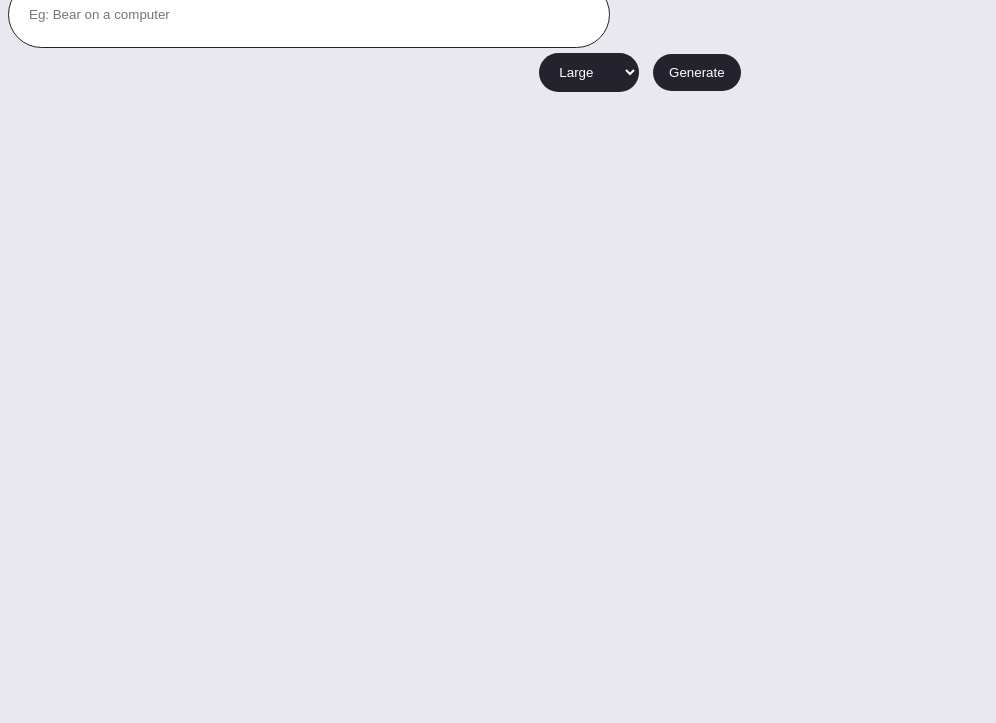
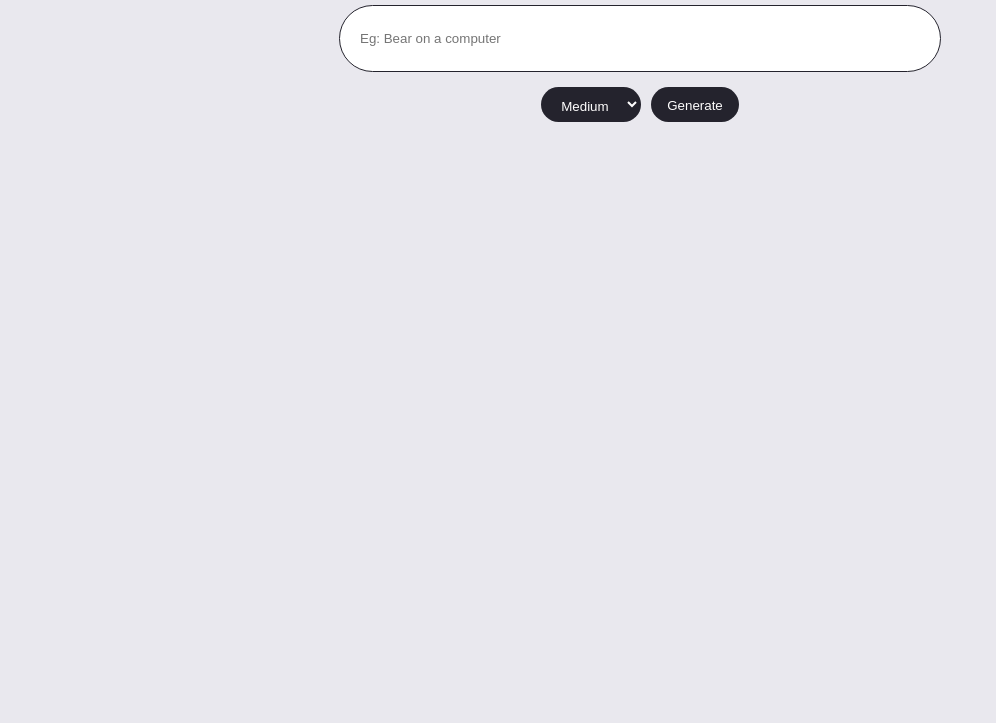
Before and after one commit to umjoshua/nodejs-openai-image-generator, a website: page public/index.html in a window 1280 px wide. Shown: the part 77-800 px from the top of the page, without its empty margins (0-996 px from the left). Drawn offline with Linux system fonts and the light colour scheme.

Commit message:
front end updated

```diff
--- a/public/css/style.css
+++ b/public/css/style.css
@@ -1,10 +1,16 @@
 body {
   background-color: #e9e8ee;
   font-size: 15px;
+  display: flex;
+  flex-direction: row;
+  justify-content: center;
 }
 
-div {
+#form-div {
+  display: flex;
+  flex-direction: column;
   position: relative;
+  align-items: center;
 }
 
 img {
@@ -20,7 +26,7 @@ img {
   border-radius: 999px;
   width: 90vw;
   margin: 0 auto;
-  margin-top: 50px;
+  margin-bottom: 10px;
   max-width: 560px;
 }
 
@@ -52,20 +58,27 @@ input:focus {
 }
 
 .buttons {
-  align-items: center;
+  display: flex;
+  flex-direction: row;
   justify-content: center;
-  justify-items: center;
-  justify-self: center;
+  height: 45px;
+  width: 90vw;
+  margin: 0 auto;
+  max-width: 560px;
 }
 
-#image{
+#image {
   display: none;
 }
-#generatedImage{
-  max-width: 500px;
+
+#generatedImage {
+  max-width: 560px;
+  display: flex;
+  flex-direction: row;
+  justify-content: center;
 }
 
-#warning{
+#warning {
   display: none;
   color: red;
 }
@@ -76,9 +89,11 @@ input:focus {
   /* display: inline-block; */
   display: none;
   position: relative;
+  margin-top: 10px;
   width: 30px;
   height: 15px;
 }
+
 #lds-ring div {
   box-sizing: border-box;
   display: block;
@@ -90,19 +105,24 @@ input:focus {
   animation: lds-ring 1.2s cubic-bezier(0.5, 0, 0.5, 1) infinite;
   border-color: blue transparent transparent transparent;
 }
+
 #lds-ring div:nth-child(1) {
   animation-delay: -0.45s;
 }
+
 #lds-ring div:nth-child(2) {
   animation-delay: -0.3s;
 }
+
 #lds-ring div:nth-child(3) {
   animation-delay: -0.15s;
 }
+
 @keyframes lds-ring {
   0% {
     transform: rotate(0deg);
   }
+
   100% {
     transform: rotate(360deg);
   }
--- a/public/index.html
+++ b/public/index.html
@@ -9,14 +9,15 @@
     </head>
 
     <body>
-        <div>
+        <div id="form-div">
+            <h1>Image Generator</h1>
             <form id="input-form">
                 <input class="search-input" type="text" placeholder="Eg: Bear on a computer" id="text">
                 <div class="buttons">
                     <select class="btn" id="size">
-                        <option selected value="small">Small</option>
+                        <option value="small">Small</option>
                         <option selected value="medium">Medium</option>
-                        <option selected value="large">Large</option>
+                        <option value="large">Large</option>
                     </select>
                     <button class="btn" type="submit">Generate</button>
                     <div id="lds-ring"><div></div><div></div><div></div><div></div></div>
```
